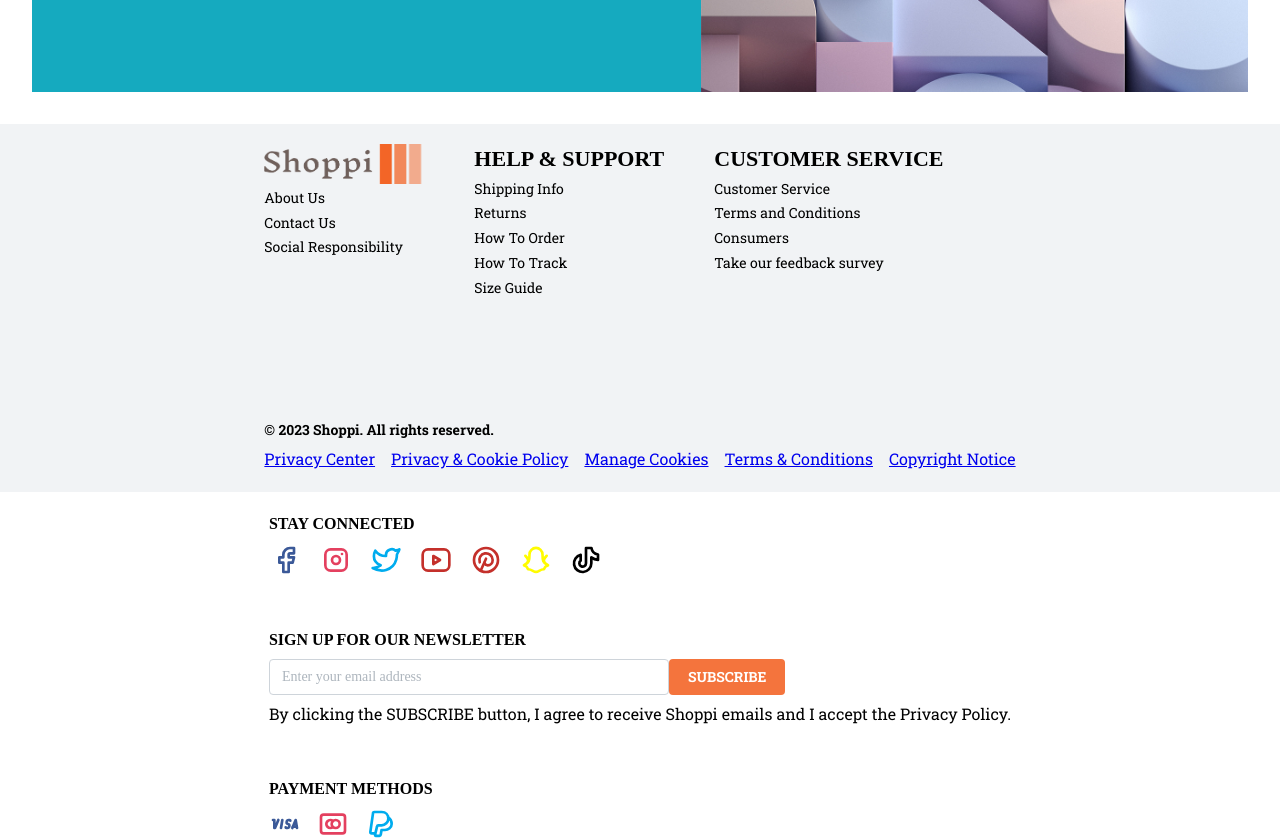
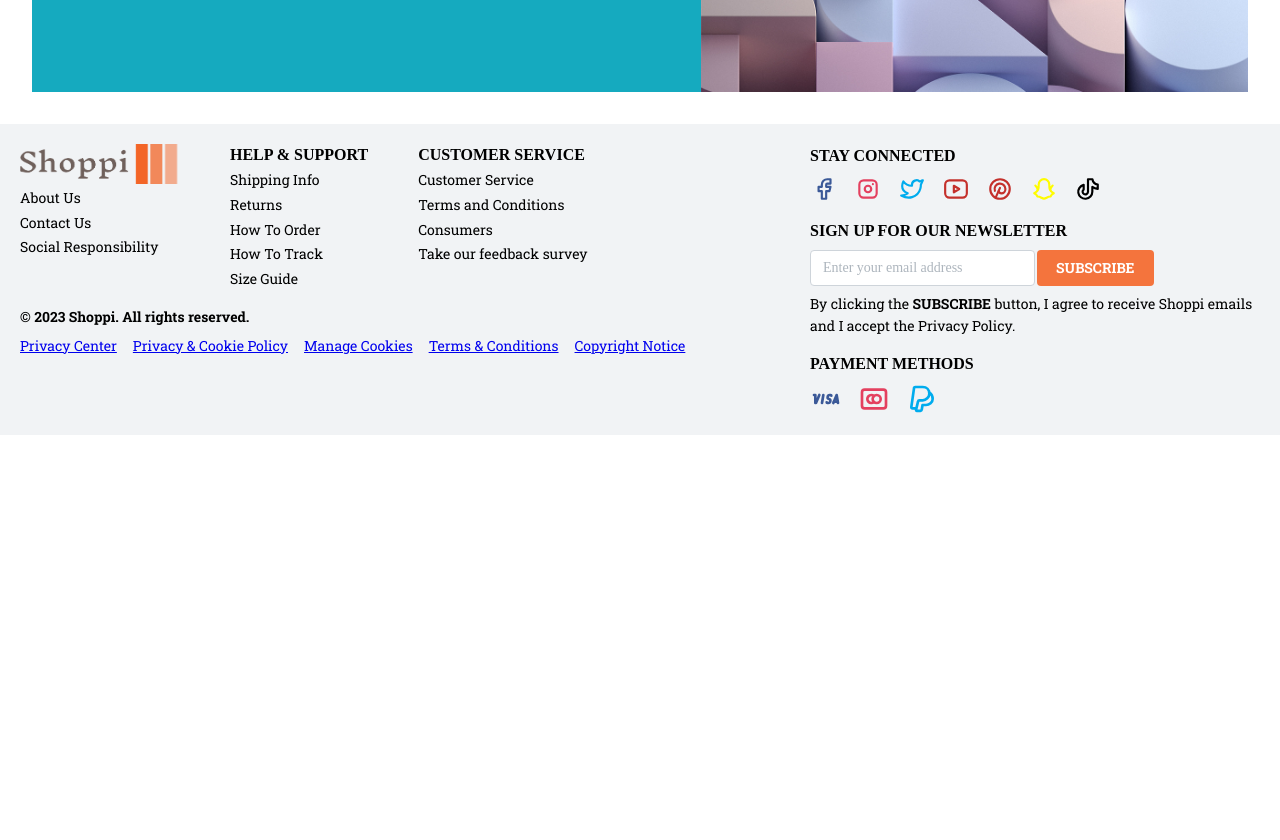
Before and after one commit to EmreeOzturk/e-commerce-nextjs, a Next.js app: page /signup in a window 1280 px wide. Shown: the part 740-1580 px from the top of the page. After the commit the page ends 1175 px from the top, so only its background shows below. Built offline with nearby package versions, Linux system fonts and the light colour scheme.

Commit message:
bugfix : Update code formatting and styles in footer

```diff
--- a/components/layout/footer/AcceptedPayments.tsx
+++ b/components/layout/footer/AcceptedPayments.tsx
@@ -3,7 +3,7 @@ import { paymentMethods } from '@/consts'
 const AcceptedPayments = () => {
     return (
         <Stack gap={7}>
-            <Title order={5}>
+            <Title order={5} fz={"md"}>
                 PAYMENT METHODS
             </Title>
             <Group>
--- a/components/layout/footer/EmailSubs.tsx
+++ b/components/layout/footer/EmailSubs.tsx
@@ -1,17 +1,26 @@
-import { Stack, Title, Input, Group, Button } from '@mantine/core'
+import { Stack, Title, Input, Group, Button, Text } from '@mantine/core'
 import React from 'react'
 
 const EmailSubs = () => {
     return (
         <Stack gap={7}>
-            <Title order={5}>
+            <Title order={5} fz={"md"}>
                 SIGN UP FOR OUR NEWSLETTER
             </Title>
             <Group gap={0}>
-                <Input placeholder="Enter your email address" w={400} />
-                <Button  color='shoppi-secondary'>SUBSCRIBE</Button>
+                <Input placeholder="Enter your email address" mr="2px" w={{
+                    base: "50%",
+                    xs: "100%",
+                    sm: "100%",
+                    md: "100%",
+                    lg: "50%",
+                    xl: "50%",
+                }} />
+                <Button color='shoppi-secondary'>SUBSCRIBE</Button>
             </Group>
-            By clicking the SUBSCRIBE button, I agree to receive Shoppi emails and I accept the Privacy Policy.
+            <Text fz={"sm"} >
+                By clicking the <b>SUBSCRIBE</b> button, I agree to receive Shoppi emails and I accept the Privacy Policy.
+            </Text>
         </Stack>
     )
 }
--- a/components/layout/footer/Links.tsx
+++ b/components/layout/footer/Links.tsx
@@ -4,7 +4,13 @@ import React from 'react'
 
 const Links = () => {
     return (
-        <Group>
+        <Group  fz={
+            {
+                base: "sm",
+                md: "xs",
+                lg: "sm"
+            }
+        }>
             <Link href="/">Privacy Center</Link>
             <Link href="/">Privacy & Cookie Policy</Link>
             <Link href="/">Manage Cookies</Link>
--- a/components/layout/footer/Sitemap.tsx
+++ b/components/layout/footer/Sitemap.tsx
@@ -11,7 +11,7 @@ const Sitemap = () => {
                 <Text fz={14} component='a' href='/'>Social Responsibility</Text>
             </Stack>
             <Stack align='start' gap={3}>
-                <Title order={3}>HELP & SUPPORT</Title>
+                <Title order={3} fz={"md"}> HELP & SUPPORT</Title>
                 <Text fz={14} component='a' href='/'>Shipping Info</Text>
                 <Text fz={14} component='a' href='/'>Returns</Text>
                 <Text fz={14} component='a' href='/'>How To Order</Text>
@@ -19,7 +19,7 @@ const Sitemap = () => {
                 <Text fz={14} component='a' href='/'>Size Guide</Text>
             </Stack>
             <Stack align='start' gap={3}>
-                <Title order={3}>CUSTOMER SERVICE</Title>
+                <Title order={3} fz={"md"}>CUSTOMER SERVICE</Title>
                 <Text fz={14} component='a' href='/'>Customer Service</Text>
                 <Text fz={14} component='a' href='/'>Terms and Conditions</Text>
                 <Text fz={14} component='a' href='/'>Consumers</Text>
--- a/components/layout/footer/SocialAccounts.tsx
+++ b/components/layout/footer/SocialAccounts.tsx
@@ -3,14 +3,14 @@ import { socialAccounts } from '@/consts'
 const SocialAccounts = () => {
     return (
         <Stack gap={7}>
-            <Title order={5}>
+            <Title order={5} fz={"md"}>
                 STAY CONNECTED
             </Title>
             <Group>
                 {
                     socialAccounts.map((account) => {
                         return (
-                            <ActionIcon size={"lg"} key={account.label} variant="subtle" color={account.brandColor} >
+                            <ActionIcon size={"md"} key={account.label} variant="subtle" color={account.brandColor} >
                                 {account.icon}
                             </ActionIcon>
                         )
--- a/components/layout/footer/index.tsx
+++ b/components/layout/footer/index.tsx
@@ -1,4 +1,4 @@
-import { Group, Stack } from '@mantine/core'
+import { Group, Stack, Flex } from '@mantine/core'
 import Sitemap from './Sitemap'
 import Copyright from './Copyright'
 import Links from './Links'
@@ -7,20 +7,29 @@ import EmailSubs from './EmailSubs'
 import AcceptedPayments from './AcceptedPayments'
 const Footer = () => {
     return (
-        <Group p={20} bg={"gray.1"} align='center' h={"23rem"} justify='center' gap={40}>
-            <Stack justify='space-between' h="100%">
+        <Flex p={20} bg={"gray.1"} align='start' min-h={"23rem"} justify='center' gap={40}>
+            <Stack justify='space-between' h="100%" w={
+                {
+                    base: 500, sm: 1200, lg: 1000, xl: 1000
+                }
+            }>
                 <Sitemap />
                 <Stack gap={7}>
                     <Copyright />
                     <Links />
                 </Stack>
             </Stack>
-            <Stack justify='space-between' h="100%">
+            <Stack justify='space-between' h="100%" w={
+                {
+                    base: 500, sm: 500, lg: 600, xl: 700
+
+                }
+            } >
                 <SocialAccounts />
                 <EmailSubs />
                 <AcceptedPayments />
             </Stack>
-        </Group>
+        </Flex>
     )
 }
 
--- a/components/layout/header/index.tsx
+++ b/components/layout/header/index.tsx
@@ -33,6 +33,8 @@ const Header = () => {
                     </Grid.Col>
                     <Grid.Col span={"auto"} visibleFrom='md' >
                         <Logo />
+                        {session && "Welcome " + session?.user?.name}
+                        {!session && "Welcome Guest"}
                     </Grid.Col>
                     <Grid.Col span={3.5} >
                         <HeaderRightSide
--- a/types.d.ts
+++ b/types.d.ts
@@ -7,6 +7,10 @@ declare global {
   var mongoose: {
     promise: Promise<Mongoose> | null;
     conn: Mongoose | null;
+  };
+
+  var mongoClientPromise: {
+    _mongoClientPromise: Promise<MongoClient>;
   };
 }
 
```
Also changed, not shown: app/api/auth/[...nextauth]/route.ts (+3 -4 lines), app/layout.tsx (+4 -4 lines), lib/db/mongoAdapter.ts (+9 -11 lines), components/layout/header/HeaderRightSide.tsx (line endings or trailing spaces).
